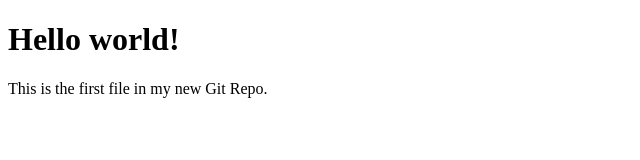
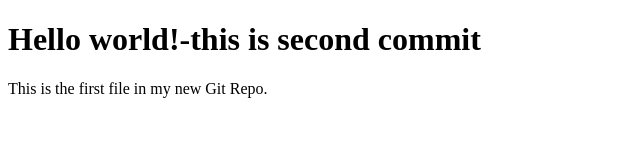
Before and after one commit to amgogalla/akshitha, a plain HTML site: page index.html in a window 1280 px wide. Shown: the whole page, without its empty margins (0-640 px from the left). Drawn offline with Linux system fonts and the light colour scheme.

Commit message:
second commit

```diff
--- a/index.html
+++ b/index.html
@@ -5,7 +5,7 @@
 </head>
 <body>
 
-<h1>Hello world!</h1>
+<h1>Hello world!-this is second commit</h1>
 <p>This is the first file in my new Git Repo.</p>
 
 </body>
```
